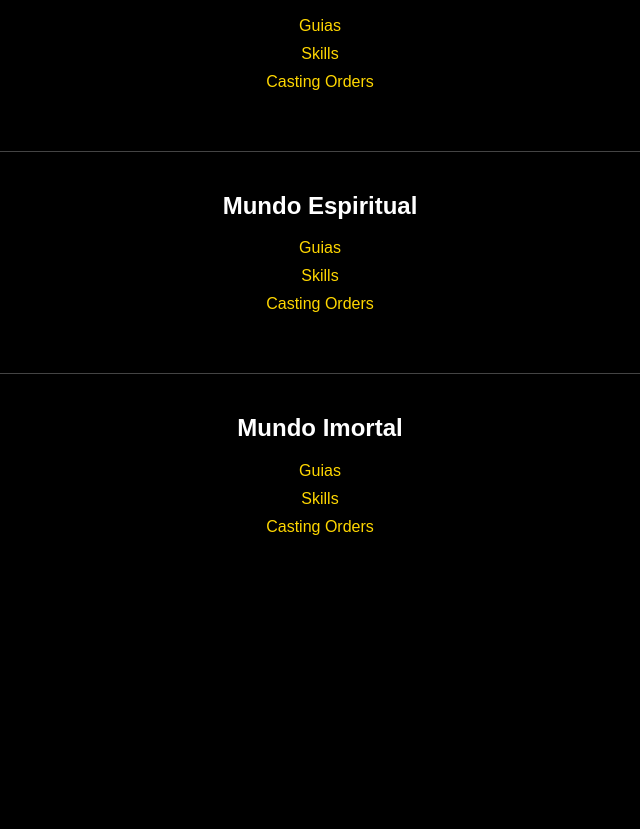
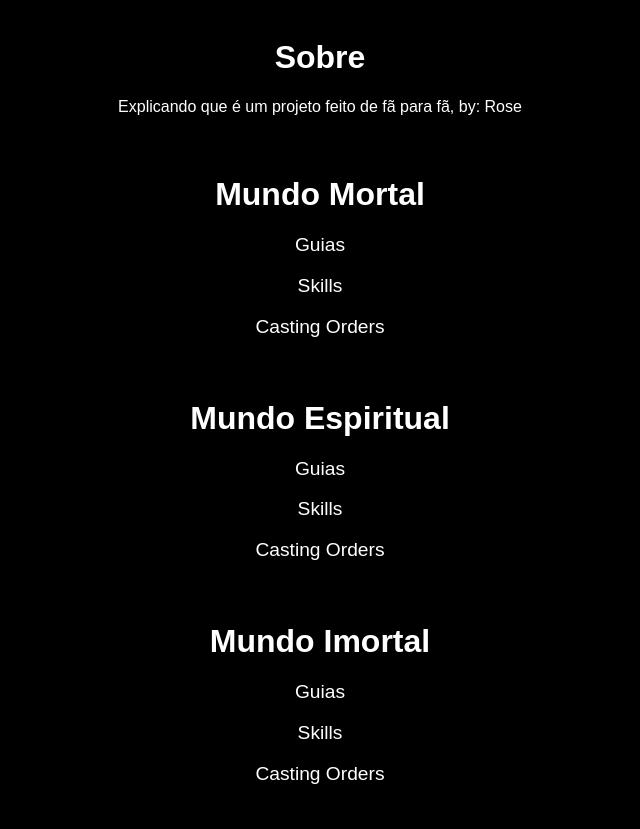
Before and after one commit to NebulosaPx01/RoseLibrary-, a plain HTML site: page index.html in a window 1280 px wide. Shown: the part 840-1669 px from the top of the page, without its empty margins (320-960 px from the left). Before the commit the page ends 1406 px from the top, so only its background shows below. Drawn offline with Linux system fonts and the light colour scheme.

Commit message:
Update index.html

```diff
--- a/index.html
+++ b/index.html
@@ -1,90 +1,117 @@
 <!DOCTYPE html>
-<html lang="pt-BR">
+<html lang="pt-br">
 <head>
     <meta charset="UTF-8">
     <meta name="viewport" content="width=device-width, initial-scale=1.0">
     <title>Biblioteca do Dao</title>
     <style>
+        /* Definir margens e preenchimento para todos os elementos */
+        * {
+            margin: 0;
+            padding: 0;
+            box-sizing: border-box;
+        }
+
+        /* Estilo do corpo da página */
         body {
-      margin: 0;
             font-family: Arial, sans-serif;
+            background-color: #000;
             color: #fff;
-      background-color: #000;
+            line-height: 1.6;
         }
-    header {
+
+        /* Estilo para o cabeçalho (imagem) */
+        header img {
+            width: 100%;  /* A imagem ocupa toda a largura da tela */
+            height: auto; /* A altura será proporcional à largura */
+        }
+
+        /* Estilo do título da página */
+        h1 {
             text-align: center;
-      background-color: #222;
-      padding: 20px;
+            margin-top: 20px;
+            font-size: 2.5em;
         }
-    header img {
-      max-width: 100%;
-      height: auto;
-    }
-    h1 {
-      color: #FFD700;
-      margin: 20px 0;
-    }
-    section {
+
+        /* Estilo para a seção 'Sobre' */
+        .sobre {
             padding: 20px;
             text-align: center;
         }
-    .topic {
-      margin-top: 30px;
-      border-top: 1px solid #444;
-      padding-top: 20px;
+
+        /* Estilo para as seções de mundos */
+        section {
+            margin: 20px 0;
+            padding: 10px;
         }
-    .links a {
-      display: block;
-      margin: 10px 5px;
-      color: #FFD700;
+
+        section h2 {
+            text-align: center;
+            font-size: 2em;
+            margin-bottom: 10px;
+        }
+
+        section ul {
+            list-style-type: none;
+            text-align: center;
+        }
+
+        section ul li {
+            margin: 10px 0;
+        }
+
+        section ul li a {
+            color: #fff;
             text-decoration: none;
+            font-size: 1.2em;
         }
-    .links a:hover {
-      color: #FFA500;
+
+        section ul li a:hover {
+            text-decoration: underline;
         }
     </style>
 </head>
 <body>
-  <!-- Topo -->
+    <!-- Imagem no topo -->
     <header>
-    <img src="https://raw.githubusercontent.com/NebulosaPx01/RoseLibrary-/refs/heads/main/e7bdc2e12df24d236f42c8b0d1274882.jpg" alt="Imagem do topo">
-    <h1>Biblioteca do Dao</h1>
+        <img src="https://github.com/NebulosaPx01/RoseLibrary-/raw/d1887ad5bea011d25759268c4ddaa1ebd716e4de/e7bdc2e12df24d236f42c8b0d1274882.jpg" alt="Imagem do topo">
     </header>
 
-  <!-- Sobre -->
-  <section class="topic">
+    <!-- Texto abaixo da imagem -->
+    <main>
+        <h1>Biblioteca do Dao</h1>
+        <section class="sobre">
             <h2>Sobre</h2>
-    <p>Um projeto feito de fã para fã. <br>By: Rose</p>
+            <p>Explicando que é um projeto feito de fã para fã, by: Rose</p>
         </section>
 
-  <!-- Mundo Mortal -->
-  <section class="topic">
+        <!-- Outros tópicos -->
+        <section class="mortal-world">
             <h2>Mundo Mortal</h2>
-    <div class="links">
-      <a href="mortal-guias.html">Guias</a>
-      <a href="mortal-skills.html">Skills</a>
-      <a href="mortal-casting.html">Casting Orders</a>
-    </div>
+            <ul>
+                <li><a href="mortal-guias.html">Guias</a></li>
+                <li><a href="mortal-skills.html">Skills</a></li>
+                <li><a href="mortal-casting.html">Casting Orders</a></li>
+            </ul>
         </section>
 
-  <!-- Mundo Espiritual -->
-  <section class="topic">
+        <section class="spiritual-world">
             <h2>Mundo Espiritual</h2>
-    <div class="links">
-      <a href="spiritual-guias.html">Guias</a>
-      <a href="spiritual-skills.html">Skills</a>
-      <a href="spiritual-casting.html">Casting Orders</a>
-    </div>
+            <ul>
+                <li><a href="spiritual_world_guias.html">Guias</a></li>
+                <li><a href="spiritual_world_skills.html">Skills</a></li>
+                <li><a href="spiritual_world_casting_orders.html">Casting Orders</a></li>
+            </ul>
         </section>
 
-  <!-- Mundo Imortal -->
-  <section class="topic">
+        <section class="immortal-world">
             <h2>Mundo Imortal</h2>
-    <div class="links">
-      <a href="immortal-guias.html">Guias</a>
-      <a href="immortal-skills.html">Skills</a>
-      <a href="immortal-casting.html">Casting Orders</a>
-    </div>
+            <ul>
+                <li><a href="immortal_world_guias.html">Guias</a></li>
+                <li><a href="immortal_world_skills.html">Skills</a></li>
+                <li><a href="immortal_world_casting_orders.html">Casting Orders</a></li>
+            </ul>
         </section>
+    </main>
 </body>
 </html>
```
Lines whose indentation alone changed are shown as unchanged.
